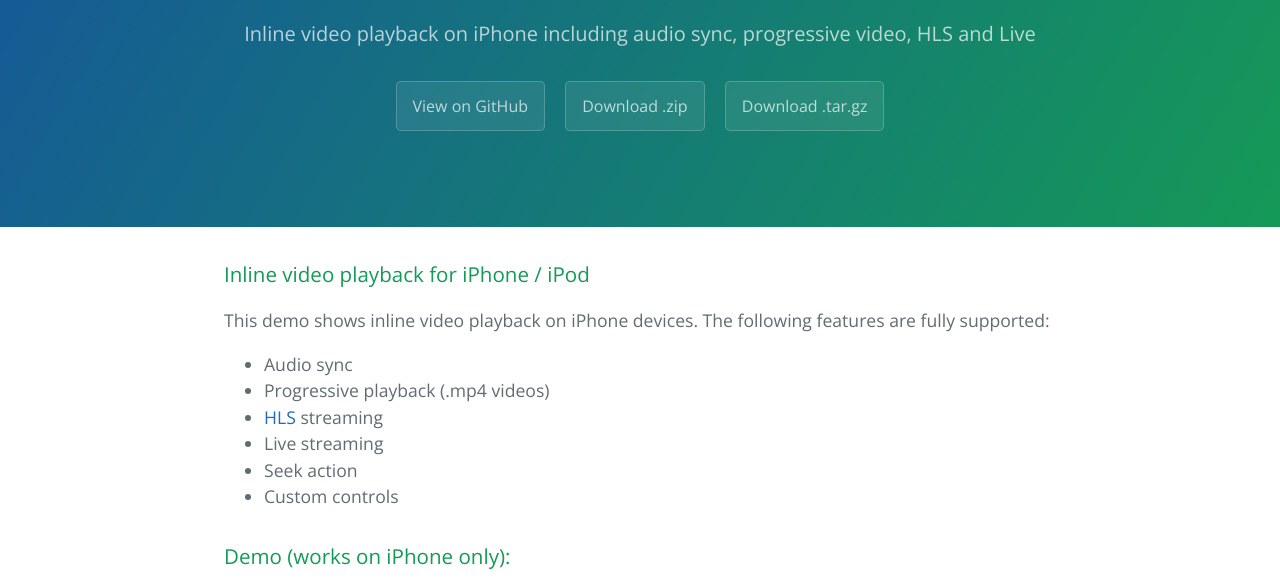
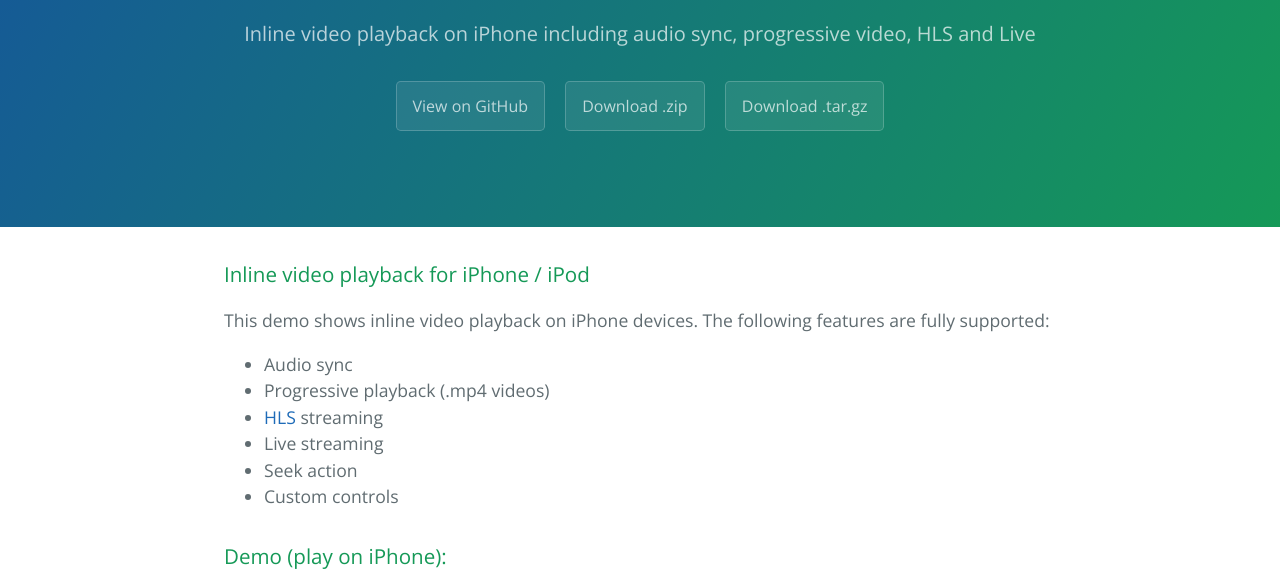
Before and after one commit to amirch1/VideoInline, a plain HTML site: page index.html in a window 1280 px wide. Shown: the part 156-742 px from the top of the page. Drawn offline with nearby package versions, Linux system fonts and the light colour scheme; grey boxes are pictures that could not be loaded.

Commit message:
Update index.html

```diff
--- a/index.html
+++ b/index.html
@@ -37,7 +37,7 @@
 </p>
 
 <h3>
-<a id="designer-templates" class="anchor" href="#designer-templates" aria-hidden="true"><span class="octicon octicon-link"></span></a>Demo (works on iPhone only):</h3>
+<a id="designer-templates" class="anchor" href="#designer-templates" aria-hidden="true"><span class="octicon octicon-link"></span></a>Demo (play on iPhone):</h3>
 
 <video id="vid" src="./media/bigbuckbunnytrailer-480p.mp4" width="480" height="272" webkit-playsinline poster="./media/poster.png" controls></video>
 
```
